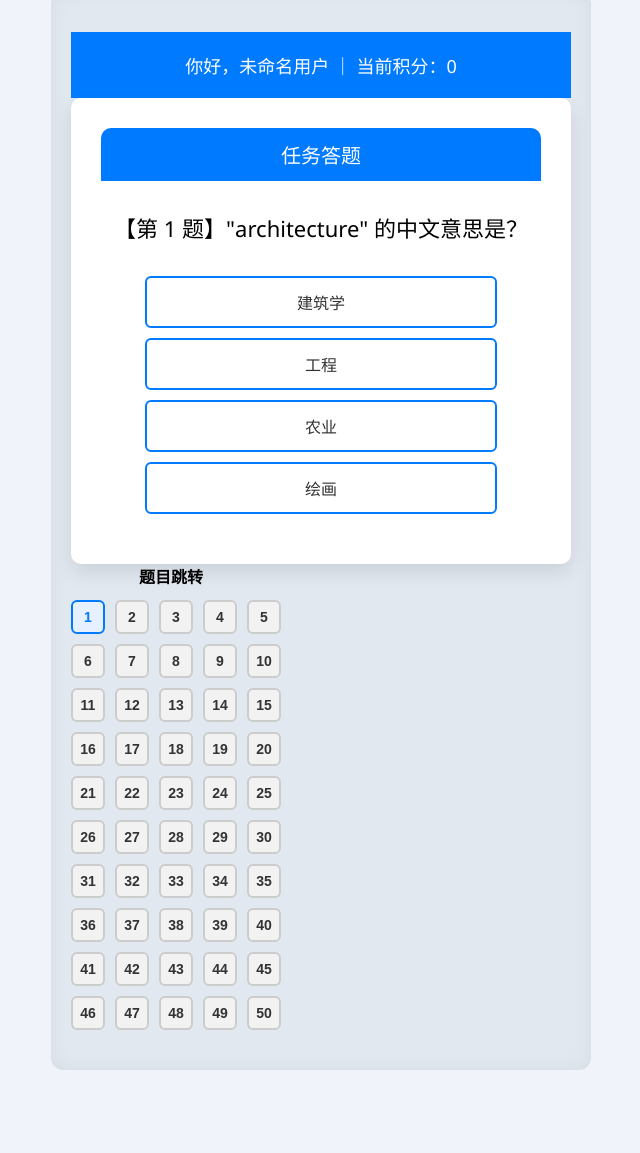
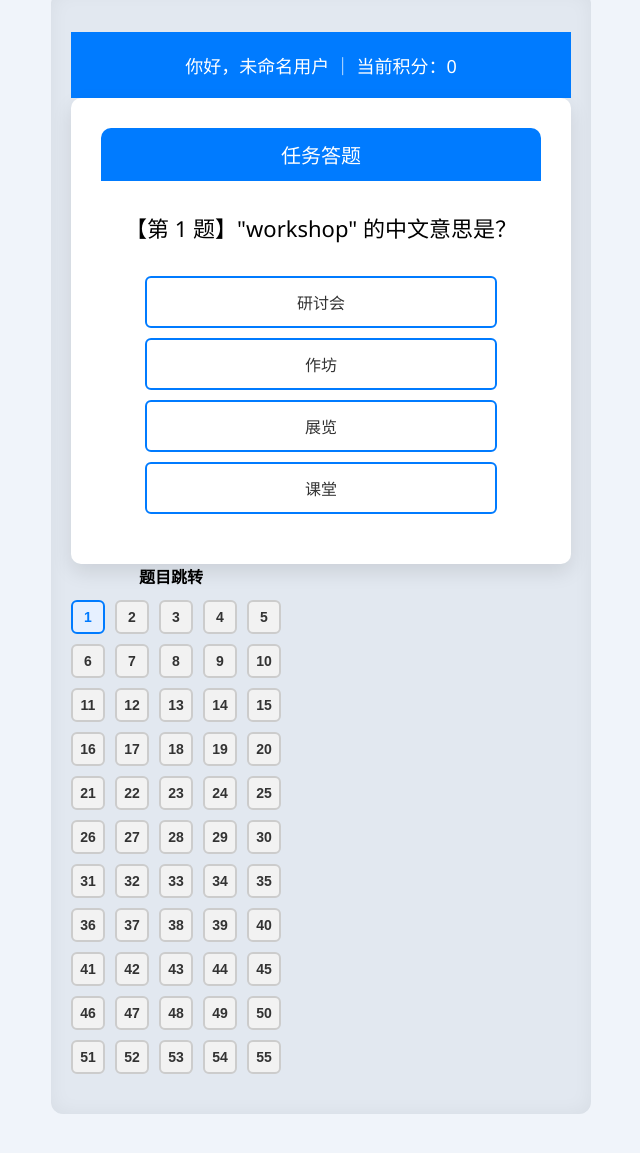
Before and after one commit to Ysircan/WHDemo, a plain HTML site: page task.html in a window 1280 px wide. Shown: the part 105-1258 px from the top of the page, without its empty margins (319-959 px from the left). Before the commit the page ends 1215 px from the top, so only its background shows below. Drawn offline with Linux system fonts and the light colour scheme.

Commit message:
Update task.html with 30 listening tasks

```diff
--- a/task.html
+++ b/task.html
@@ -141,309 +141,342 @@
 
   <script>
     const tasks = [
-
-  {
-    type: "word",
-    word: "architecture",
-    answer: "建筑学",
-    options: ["建筑学", "工程", "绘画", "农业"]
-  },
-  {
-    type: "word",
-    word: "urbanization",
-    answer: "城市化",
-    options: ["城市化", "农村化", "工业化", "植被恢复"]
-  },
-  {
-    type: "word",
-    word: "provide",
-    answer: "提供",
-    options: ["提供", "需要", "购买", "修复"]
-  },
-  {
-    type: "word",
-    word: "expense",
-    answer: "花费",
-    options: ["花费", "收入", "利润", "打折"]
-  },
-  {
-    type: "word",
-    word: "management",
-    answer: "管理",
-    options: ["管理", "财务", "技术", "客户"]
-  },
-  {
-    type: "word",
-    word: "tricky",
-    answer: "棘手的",
-    options: ["棘手的", "简单的", "愉快的", "枯燥的"]
-  },
-  {
-    type: "word",
-    word: "pollution",
-    answer: "污染",
-    options: ["污染", "净化", "资源", "氧气"]
-  },
-  {
-    type: "word",
-    word: "serious",
-    answer: "严重的",
-    options: ["严重的", "搞笑的", "轻松的", "平常的"]
-  },
-  {
-    type: "word",
-    word: "course",
-    answer: "课程",
-    options: ["课程", "教室", "考试", "学期"]
-  },
-  {
-    type: "word",
-    word: "seminar",
-    answer: "研讨会",
-    options: ["研讨会", "实验室", "讲座", "展览"]
-  },
-  {
-    type: "word",
-    word: "scholarship",
-    answer: "奖学金",
-    options: ["奖学金", "工资", "学费", "贷款"]
-  },
-  {
-    type: "word",
-    word: "application",
-    answer: "申请",
-    options: ["申请", "拒绝", "计划", "总结"]
-  },
-  {
-    type: "word",
-    word: "shelf",
-    answer: "架子",
-    options: ["架子", "橱柜", "地板", "天花板"]
-  },
-  {
-    type: "word",
-    word: "reference",
-    answer: "参考",
-    options: ["参考", "会议", "报告", "提案"]
-  },
-  {
+{
     type: "word",
     word: "workshop",
-    answer: "工作坊",
-    options: ["工作坊", "办公室", "工厂", "展览"]
+    answer: "研讨会",
+    options: ["研讨会", "作坊", "课堂", "展览"]
   },
   {
     type: "word",
     word: "campus",
     answer: "校园",
-    options: ["校园", "图书馆", "教堂", "超市"]
+    options: ["校园", "会议室", "教室", "图书馆"]
   },
   {
     type: "word",
     word: "deadline",
     answer: "截止日期",
-    options: ["截止日期", "考试", "通知", "启动时间"]
+    options: ["截止日期", "假期", "计划", "提醒"]
   },
   {
     type: "word",
     word: "complete",
     answer: "完成",
-    options: ["完成", "开始", "取消", "延迟"]
+    options: ["完成", "计划", "分配", "忘记"]
   },
   {
     type: "word",
     word: "direct",
-    answer: "指导",
-    options: ["指导", "忽略", "阻止", "转移"]
+    answer: "指挥",
+    options: ["指挥", "建造", "搬运", "查找"]
   },
   {
     type: "word",
     word: "essential",
     answer: "必要的",
-    options: ["必要的", "无聊的", "奢侈的", "偶然的"]
+    options: ["必要的", "昂贵的", "复杂的", "不确定的"]
   },
   {
     type: "word",
     word: "assistant",
     answer: "助理",
-    options: ["助理", "经理", "客户", "教师"]
+    options: ["助理", "主管", "工程师", "实习生"]
   },
   {
     type: "word",
     word: "styles",
     answer: "风格",
-    options: ["风格", "语言", "任务", "作业"]
+    options: ["风格", "颜色", "字体", "形式"]
   },
   {
     type: "word",
     word: "subject",
     answer: "科目",
-    options: ["科目", "对象", "物品", "内容"]
+    options: ["科目", "对象", "主语", "中心"]
   },
   {
     type: "word",
     word: "invented",
-    answer: "发明",
-    options: ["发明", "发现", "出售", "模仿"]
+    answer: "发明的",
+    options: ["发明的", "发现的", "丢失的", "传递的"]
   },
   {
     type: "word",
     word: "teenager",
     answer: "青少年",
-    options: ["青少年", "儿童", "婴儿", "成人"]
+    options: ["青少年", "儿童", "婴儿", "老人"]
   },
   {
     type: "word",
     word: "allow",
     answer: "允许",
-    options: ["允许", "强迫", "反对", "禁止"]
+    options: ["允许", "拒绝", "忽视", "避免"]
   },
   {
     type: "word",
     word: "cloth",
     answer: "布料",
-    options: ["布料", "服装", "纺织厂", "地毯"]
+    options: ["布料", "衣服", "毯子", "窗帘"]
   },
   {
     type: "word",
     word: "accident",
     answer: "事故",
-    options: ["事故", "计划", "安排", "建议"]
+    options: ["事故", "意图", "谋划", "庆典"]
   },
   {
     type: "word",
     word: "discover",
     answer: "发现",
-    options: ["发现", "发明", "发展", "分发"]
+    options: ["发现", "创造", "重建", "忽略"]
   },
   {
     type: "word",
-    word: "achieve",
-    answer: "实现",
-    options: ["实现", "描述", "讨论", "尝试"]
+    word: "individuals",
+    answer: "个人",
+    options: ["个人", "团体", "社会", "国家"]
+  },
+  {
+    type: "word",
+    word: "population",
+    answer: "人口",
+    options: ["人口", "生育率", "移民", "居民"]
+  },
+  {
+    type: "word",
+    word: "control",
+    answer: "控制",
+    options: ["控制", "提升", "下降", "封锁"]
+  },
+  {
+    type: "word",
+    word: "mathematics",
+    answer: "数学",
+    options: ["数学", "物理", "计算机", "工程"]
+  },
+  {
+    type: "word",
+    word: "economy",
+    answer: "经济",
+    options: ["经济", "财务", "贸易", "工资"]
+  },
+  {
+    type: "word",
+    word: "creativity",
+    answer: "创造力",
+    options: ["创造力", "技能", "耐力", "计划"]
+  },
+  {
+    type: "word",
+    word: "scientist",
+    answer: "科学家",
+    options: ["科学家", "作家", "工程师", "医生"]
+  },
+  {
+    type: "word",
+    word: "experience",
+    answer: "经验",
+    options: ["经验", "想法", "猜测", "计划"]
+  },
+  {
+    type: "word",
+    word: "composed",
+    answer: "由...组成",
+    options: ["由...组成", "写作", "消失", "减少"]
+  },
+  {
+    type: "word",
+    word: "deadline",
+    answer: "截止日期",
+    options: ["截止日期", "会议时间", "提醒", "早晨"]
   }
-,
+ ,
+
   {
     type: "listening",
-    audio: "audio/051.mp3",
-    sentence: "Scholarships are available for both ___ and ___ students.",
-    blanks: ["local", "international"]
+    audio: "audio/001.mp3",
+    sentence: "A group ___ will ___ held by ___ in the library ___  room",
+    blanks: ["meeting", "be", "tomorrow", "conference"]
   },
   {
     type: "listening",
-    audio: "audio/052.mp3",
-    sentence: "All students have their own ___ of ___.",
-    blanks: ["style", "learning"]
+    audio: "audio/002.mp3",
+    sentence: "A number ___ students have ___ jobs",
+    blanks: ["of", "volunteer"]
   },
   {
     type: "listening",
-    audio: "audio/053.mp3",
-    sentence: "We help ___ to develop and follow their ___.",
-    blanks: ["individuals", "interests"]
+    audio: "audio/003.mp3",
+    sentence: "We ___ all meet at ___ office ___ the ___",
+    blanks: ["can", "my", "after", "lecture"]
   },
   {
     type: "listening",
-    audio: "audio/054.mp3",
-    sentence: "Our company currently ___ more than ten thousand people ___.",
-    blanks: ["employs", "worldwide"]
+    audio: "audio/004.mp3",
+    sentence: "Tutorials are ___ in ___ final ___ of the ___",
+    blanks: ["scheduled", "the", "week", "term"]
   },
   {
     type: "listening",
-    audio: "audio/055.mp3",
-    sentence: "It is clear that the human ___ has an impact on the ___.",
-    blanks: ["population", "environment"]
+    audio: "audio/005.mp3",
+    sentence: "You ___ make an ___ to ___ the ___",
+    blanks: ["can", "appointment", "meet", "librarian"]
   },
   {
     type: "listening",
-    audio: "audio/056.mp3",
-    sentence: "Every ___ thing begins as a single ___.",
-    blanks: ["living", "cell"]
+    audio: "audio/006.mp3",
+    sentence: "Agenda ___ should be ___ by the ___ of the ___",
+    blanks: ["items", "submitted", "end", "day"]
   },
   {
     type: "listening",
-    audio: "audio/057.mp3",
-    sentence: "Technology is no longer a ___ tool that we can ___.",
-    blanks: ["simple", "control"]
+    audio: "audio/007.mp3",
+    sentence: "All ___ must be ___ by a ___ ___",
+    blanks: ["dissertations", "accompanied", "submission", "form"]
   },
   {
     type: "listening",
-    audio: "audio/058.mp3",
-    sentence: "British students must study ___ at secondary ___.",
-    blanks: ["mathematics", "schools"]
+    audio: "audio/008.mp3",
+    sentence: "All ___ the ___ must be ___ in ___ to the faculty office",
+    blanks: ["of", "assignments", "submitted", "person"]
   },
   {
     type: "listening",
-    audio: "audio/059.mp3",
-    sentence: "You need to ___ in an essay next ___.",
-    blanks: ["hand", "semester"]
+    audio: "audio/009.mp3",
+    sentence: "Economic ___ needs ___ be ___ by the ___",
+    blanks: ["development", "to", "supported", "government"]
   },
   {
     type: "listening",
-    audio: "audio/060.mp3",
-    sentence: "Please click on the ___ above to enter the ___.",
-    blanks: ["logo", "site"]
+    audio: "audio/010.mp3",
+    sentence: "All ___ your ___ are ___ by ___",
+    blanks: ["of", "assignments", "due", "tomorrow"]
+  },
+    {
+    type: "listening",
+    audio: "audio/011.mp3",
+    sentence: "An ___ is an ___ element of ___",
+    blanks: ["introduction", "essential", "presentation"]
   },
   {
     type: "listening",
-    audio: "audio/061.mp3",
-    sentence: "If you need a parking ___, see me after the ___.",
-    blanks: ["ticket", "lecture"]
+    audio: "audio/012.mp3",
+    sentence: "The ___ should be ___ to the ___ office before the ___",
+    blanks: ["assignments", "submitted", "department", "deadlines"]
   },
   {
     type: "listening",
-    audio: "audio/062.mp3",
-    sentence: "Advanced ___ created growth in the ___.",
-    blanks: ["technology", "economy"]
+    audio: "audio/013.mp3",
+    sentence: "Consumer ___ has a ___ influence on ___",
+    blanks: ["confidence", "direct", "sales"]
   },
   {
     type: "listening",
-    audio: "audio/063.mp3",
-    sentence: "Optional ___ are offered in the final week of the ___.",
-    blanks: ["tutorials", "term"]
+    audio: "audio/014.mp3",
+    sentence: "Economic ___ caused a ___ rise in ___",
+    blanks: ["problems", "big", "unemployment"]
   },
   {
     type: "listening",
-    audio: "audio/064.mp3",
-    sentence: "The aim of the course is to encourage students to develop their ___.",
-    blanks: ["creativity"]
+    audio: "audio/015.mp3",
+    sentence: "Tomorrow’s ___ has been ___ due to the ___ ___",
+    blanks: ["lecture", "cancelled", "power", "cut"]
   },
   {
     type: "listening",
-    audio: "audio/065.mp3",
-    sentence: "___ have founded all parts of society today.",
-    blanks: ["Scientists"]
+    audio: "audio/016.mp3",
+    sentence: "Students are ___ to ___ at ___ parking ___",
+    blanks: ["permitted", "park", "campus", "spaces"]
   },
   {
     type: "listening",
-    audio: "audio/066.mp3",
-    sentence: "Practical ___ is a vital part of legal ___.",
-    blanks: ["experience", "training"]
+    audio: "audio/017.mp3",
+    sentence: "Our ___ is ___ the business ___ ___",
+    blanks: ["professor", "hosting", "development", "conference"]
   },
   {
     type: "listening",
-    audio: "audio/067.mp3",
-    sentence: "There is a ___ on campus near the ___.",
-    blanks: ["pharmacy", "bookstore"]
+    audio: "audio/018.mp3",
+    sentence: "The ___ will ___ the ___ later ___",
+    blanks: ["designers", "complete", "plan", "today"]
   },
   {
     type: "listening",
-    audio: "audio/068.mp3",
-    sentence: "The lecture will take place in the ___ ___.",
-    blanks: ["main", "hall"]
+    audio: "audio/019.mp3",
+    sentence: "___ must be ___ at the ___ of the ___",
+    blanks: ["Assignments", "submitted", "end", "term"]
   },
   {
     type: "listening",
-    audio: "audio/069.mp3",
-    sentence: "A wide range of ___ covered different ___ in this subject.",
-    blanks: ["courses", "aspects"]
+    audio: "audio/020.mp3",
+    sentence: "The ___ speaker used to be a ___ in this ___",
+    blanks: ["visiting", "lecturer", "department"]
+  },
+    {
+    type: "listening",
+    audio: "audio/021.mp3",
+    sentence: "There is a ___ ___ for further ___ in this ___",
+    blanks: ["clear", "need", "research", "field"]
   },
   {
     type: "listening",
-    audio: "audio/070.mp3",
-    sentence: "In his lifetime, he ___ a large number of ___.",
-    blanks: ["composed", "works"]
+    audio: "audio/022.mp3",
+    sentence: "It would be ___ ___ to ___ together",
+    blanks: ["extremely", "beneficial", "work"]
+  },
+  {
+    type: "listening",
+    audio: "audio/023.mp3",
+    sentence: "This ___ is ___ into four main ___",
+    blanks: ["project", "divided", "sections"]
+  },
+  {
+    type: "listening",
+    audio: "audio/024.mp3",
+    sentence: "Understanding how to ___ the ___ will ___ your ___",
+    blanks: ["use", "library", "save", "time"]
+  },
+  {
+    type: "listening",
+    audio: "audio/025.mp3",
+    sentence: "University ___ are expected to ___ next ___",
+    blanks: ["fees", "increase", "year"]
+  },
+  {
+    type: "listening",
+    audio: "audio/026.mp3",
+    sentence: "Find out how to ___ ___ before your ___",
+    blanks: ["get", "resources", "research"]
+  },
+  {
+    type: "listening",
+    audio: "audio/027.mp3",
+    sentence: "Every ___ has both the ___ and the ___ to ___",
+    blanks: ["student", "right", "ability", "succeed"]
+  },
+  {
+    type: "listening",
+    audio: "audio/028.mp3",
+    sentence: "A good research ___ is not ___ to ___ questions",
+    blanks: ["assistant", "afraid", "ask"]
+  },
+  {
+    type: "listening",
+    audio: "audio/029.mp3",
+    sentence: "Making ___ is ___ as long as you ___ from ___",
+    blanks: ["mistakes", "fine", "learn", "them"]
+  },
+  {
+    type: "listening",
+    audio: "audio/030.mp3",
+    sentence: "We have a ___ in the ___ on ___",
+    blanks: ["lecture", "morning", "Thursday"]
   }
 ];
+
+
+
 
 
     let currentIndex = parseInt(localStorage.getItem("taskIndex")) || 0;
```
